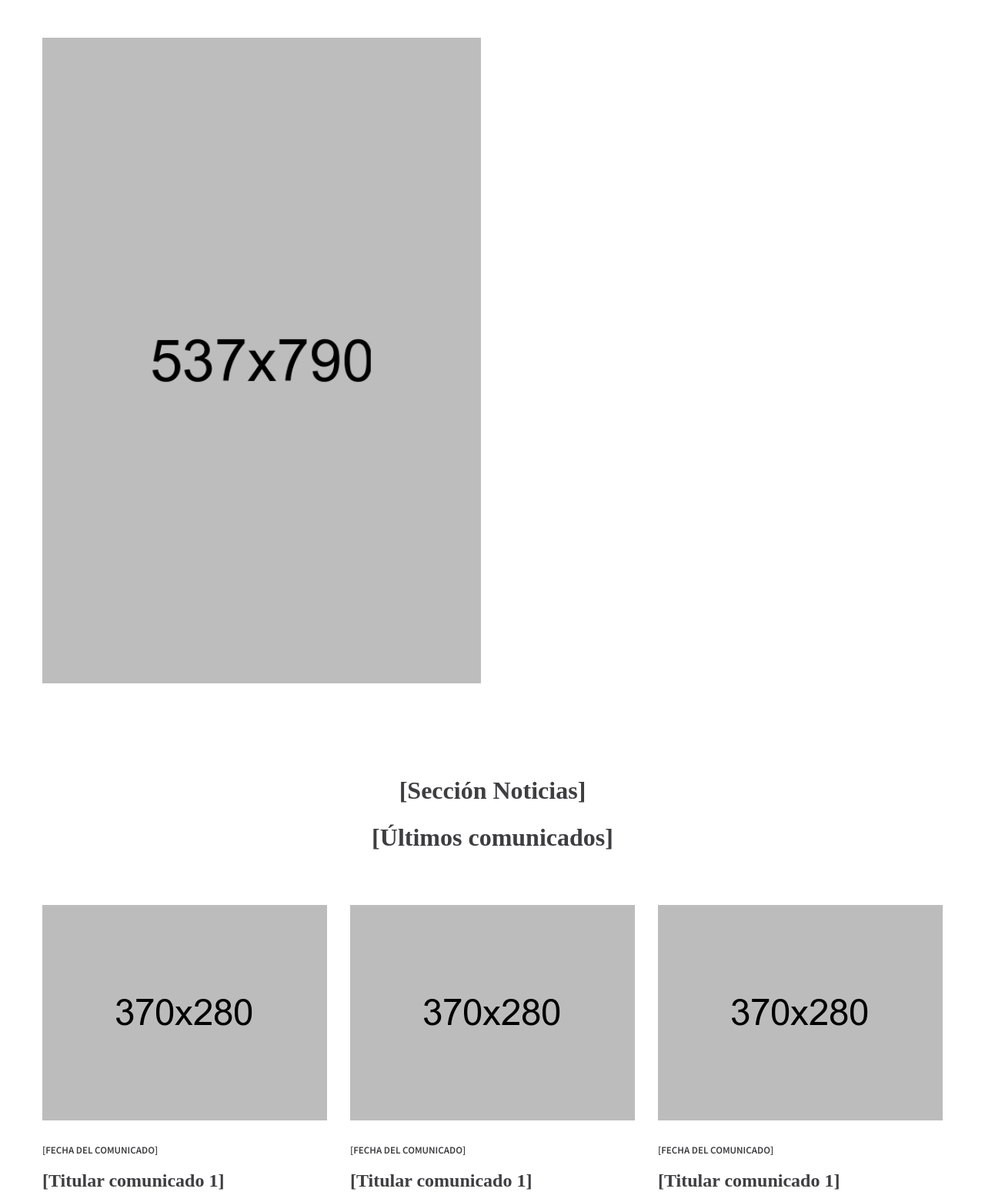
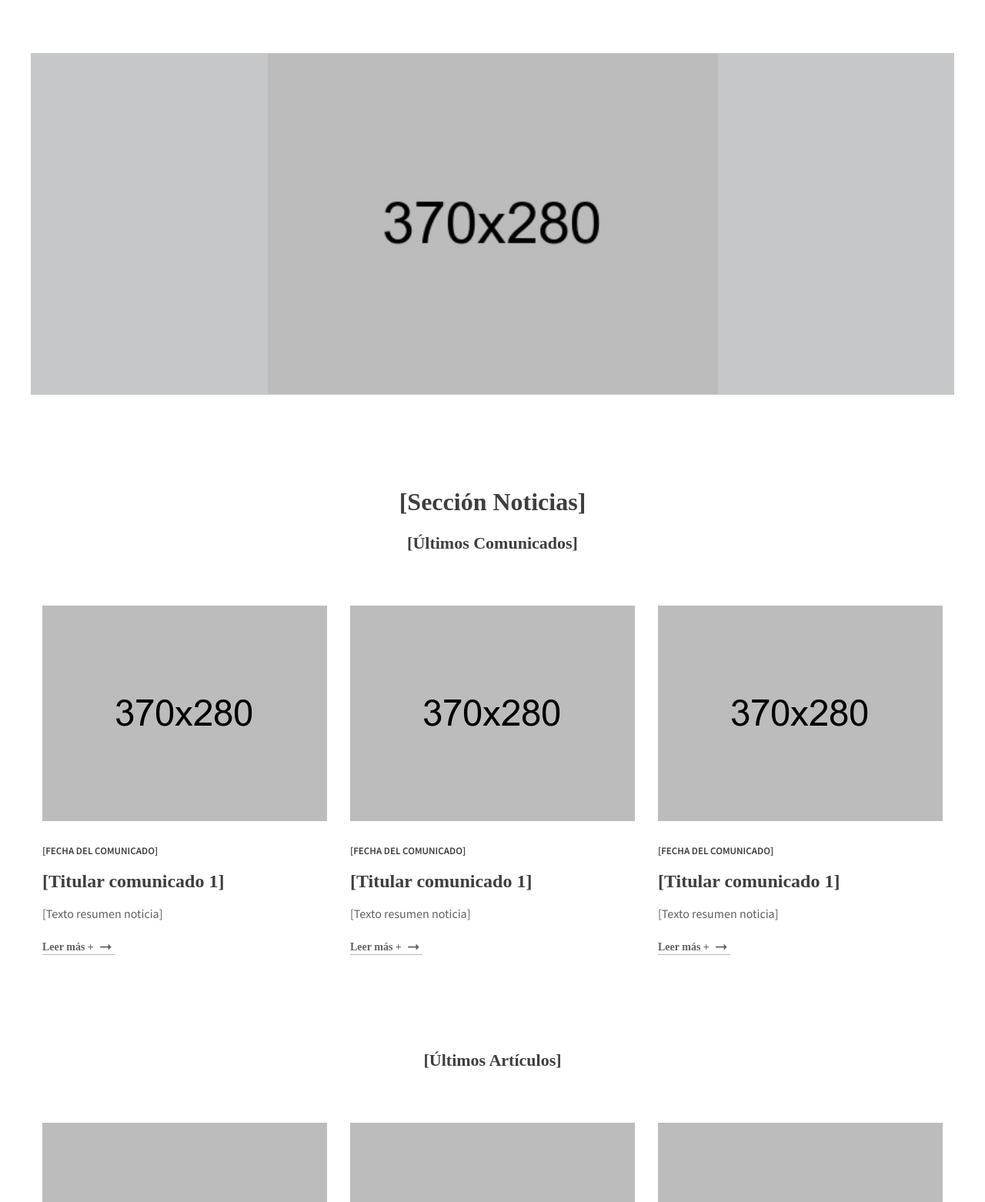
Before and after one commit to vaneko0/sindicato-duoc, a plain HTML site: page index.html in a window 1280 px wide. Shown: the part 213-1775 px from the top of the page at 77% size. Drawn offline with Linux system fonts and the light colour scheme; files whose address does not match are found by name.

Commit message:
commit-vscode-nico

```diff
--- a/index.html
+++ b/index.html
@@ -62,7 +62,7 @@
 									<div class="col-md-4 col-xl-5">
 										<div class="header-top-right text-center">
 											<!--Login podria estar aqui mismo-->
-											<p><a href="#">INICIAR SESION</a></p>
+											<!--<p><a href="#">INICIAR SESION</a></p>-->
 										</div>
 									</div>
 									<!--
@@ -81,7 +81,7 @@
 		        <!--Header Top Area End-->
 		        <!--Header Bottom Area Start-->
 		        <div class="header-bottom-area header-sticky">
-		            <div class="container">
+		            <div class="container" >
 		                <div class="row align-items-center">
                             <!--Header Logo Start-->
 		                    <div class="col-md-3">
@@ -159,27 +159,15 @@
 		<!--Slider Area Start-->
 		<!--Puede servir para las imagenes que salen al principio como carrusel-->
 		<div class="slider-area">
-		    <div class="single-slider" style="background-image: url(img/slider/slider-bg.jpg)">
-		        <div class="container">
+		    <div class="single-slider">
+		        <div class="container" style="background-color: #c6c7c8;">
+					<div class="hero-img img-full mt-50" data-wow-duration="1.5s" style="visibility: visible; animation-duration: 1.5s; animation-name: fadeInUp;">
+						<!--<img src="img/slider/slider-img.png" alt="" style="display:block !important; margin: auto !important;">-->
+						<img src="img/blog/blog1.jpg" style="display:block !important; margin: auto !important;"><!--El tamaño de la imagen es de referencia!!-->
+					</div>
 		            <div class="row align-items-center">
-						<!--
-		                <div class="col-md-8 col-xl-6">
-		                    <div class="hero-content">
-		                        <div class="title">
-		                            <h1>Mr. Robert Jackson</h1>
-		                            <h2>Expert Lawyer</h2>
-		                        </div>
-		                        <div class="description">
-		                           <p>Hi, I am expert lawyer. We solve your problems  tempora incidunt ut labore et dolore magnam aliquam quaerat voluptatem. Ut enim ad minima veniam, quis nostrum exercitationem ullam corporis suscipit laboriosam</p>
-		                        </div>
-								<a href="appointment.html">Make an appointment</a>
-							</div>
-						</div>
-						-->
-		                <div class="col-md-4 col-xl-6">
-		                    <div class="hero-img img-full mt-30" data-wow-duration="1.5s" style="visibility: visible; animation-duration: 1.5s; animation-name: fadeInUp;">
-		                        <img src="img/slider/slider-img.png" alt="" style="display: block !important; margin: auto !important;">
-		                    </div>
+						<div class="col-md-4 col-xl-8">
+
 		                </div>
 		            </div>
 		        </div>
@@ -192,14 +180,14 @@
 
 		<!--Latest Blog Area Start-->
 		<div class="latest-blog-area bg-img pt-100 pb-50">
-		    <div class="container" style="border-width: 10ch; border-color: #3e3d40;">
+		    <div class="container">
 		        <div class="row">
 		            <div class="col-md-12">
 		                <!--Section Title Start-->
                         <div class="section-title text-center mb-70">
                            <img src="img/icon/icon1.png" alt="">
                             <h2>[Sección Noticias]</h2>
-                            <h2>[Últimos comunicados]</h2>
+                            <h4>[Últimos comunicados]</h4>
                             <!--<p>Lawyer boluptatum deleniti atque corrupti quos dolores et quas molestias cepturi sint  eca itate non provident, similique sunt in culpa modi tempora incidunt ut labore et dolor am aerat</p>-->
                         </div>
                         <!--Section Title End-->
@@ -270,14 +258,14 @@
 
 		<!--Latest Blog Area Start-->
 		<div class="latest-blog-area bg-img pt50 pb-50">
-		    <div class="container" style="border-width: 10ch; border-color: #3e3d40;">
+		    <div class="container">
 		        <div class="row">
 		            <div class="col-md-12">
 		                <!--Section Title Start-->
                         <div class="section-title text-center mb-70">
                            <img src="img/icon/icon1.png" alt="">
                             <h4></h4>
-                            <h2>[Últimos artículos]</h2>
+                            <h4>[Últimos artículos]</h4>
                             <!--<p>Lawyer boluptatum deleniti atque corrupti quos dolores et quas molestias cepturi sint  eca itate non provident, similique sunt in culpa modi tempora incidunt ut labore et dolor am aerat</p>-->
                         </div>
                         <!--Section Title End-->
@@ -348,13 +336,13 @@
 
 		<!--Latest Blog Area Start-->
 		<div class="latest-blog-area bg-img pt50 pb-50">
-		    <div class="container" style="border-width: 10ch; border-color: #3e3d40;">
+		    <div class="container">
 		        <div class="row">
 		            <div class="col-md-12">
 		                <!--Section Title Start-->
                         <div class="section-title text-center mb-70">
                            <img src="img/icon/icon1.png" alt="">
-                            <h2>[Últimos convenios]</h2>
+                            <h4>[Últimos convenios]</h4>
                             <!--<p>Lawyer boluptatum deleniti atque corrupti quos dolores et quas molestias cepturi sint  eca itate non provident, similique sunt in culpa modi tempora incidunt ut labore et dolor am aerat</p>-->
                         </div>
                         <!--Section Title End-->
--- a/style.css
+++ b/style.css
@@ -67,11 +67,14 @@ body {
     color: #6e6e6e;
 }
 .img {
+	position: absolute;
 	max-width: 100% !important;
 	height: auto !important;
+
 }
 .img-full img{
-	width: 100%;
+	width: 50%;
+	position: relative;
 }
 a,
 button {
@@ -285,7 +288,8 @@ blockquote::before {
 	font-size: 32px;
 	font-weight: 700;
 	line-height: 36px;
-    margin-bottom: 25px;
+	margin-bottom: 25px;
+	/*background-color: #ffbb33;*/
 }
 .section-title > h2 > span {
 	color: #ffbb33;
```
